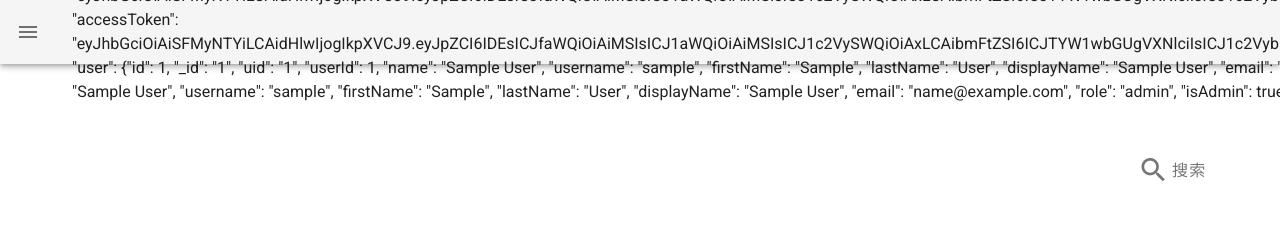
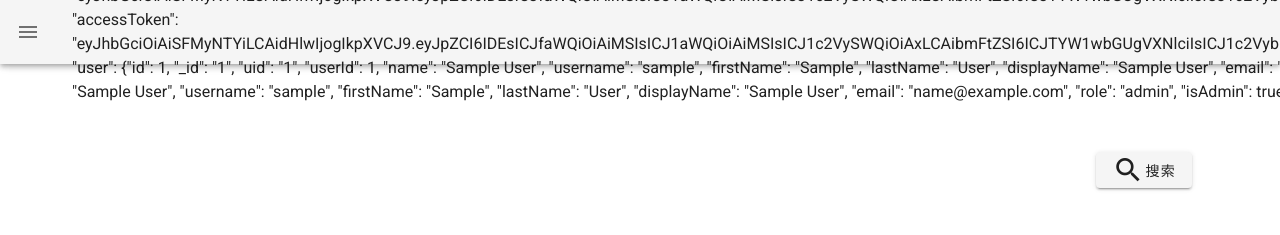
Before and after one commit to zhangyitonggg/ASEPT, a Vue app in the folder frontend/: page /exercises in a window 1280 px wide. Shown: the top 235 px of the page. Built offline with nearby package versions, Linux system fonts and the light colour scheme; sample sign-in values are in the browser's storage.

Commit message:
美化搜索栏

```diff
--- a/frontend/src/components/SearchBar.vue
+++ b/frontend/src/components/SearchBar.vue
@@ -1,8 +1,8 @@
 <template>
   <div class="expandable-search">
-    <v-btn icon @click="toggleSearch" v-show="!showSearch">
+    <v-btn @click="toggleSearch" v-show="!showSearch">
       <v-icon style="font-size: 32px;">mdi-magnify</v-icon>
-      <span style="font-size:16px;margin-bottom:3%;">&nbsp;搜索</span>
+      搜索
     </v-btn>
       <v-text-field
         v-if="showSearch"
@@ -53,6 +53,11 @@ export default {
 
 .search-input {
   width: 250px; /* Define your desired width */
+  height: 32px;
+}
+
+.v-btn {
+  height: 56px; /* Ensuring both have the same height */
 }
 
 </style>
```
